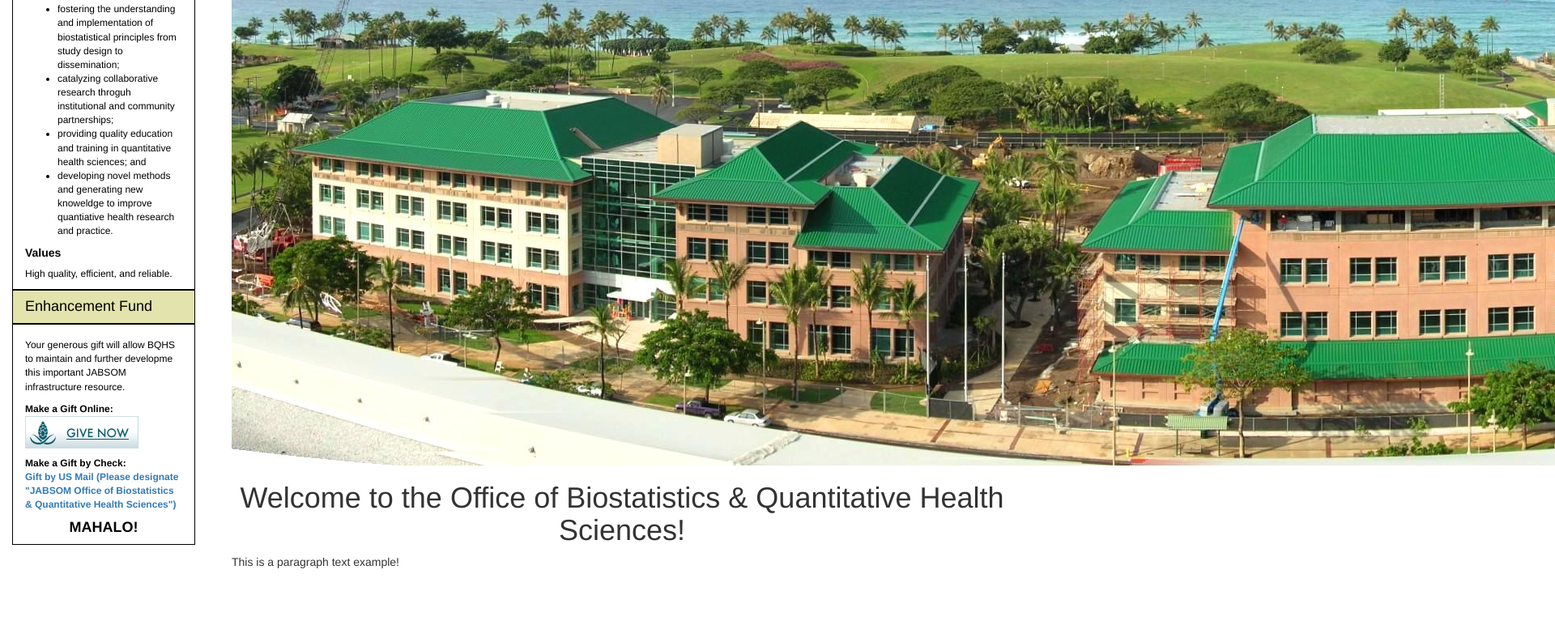
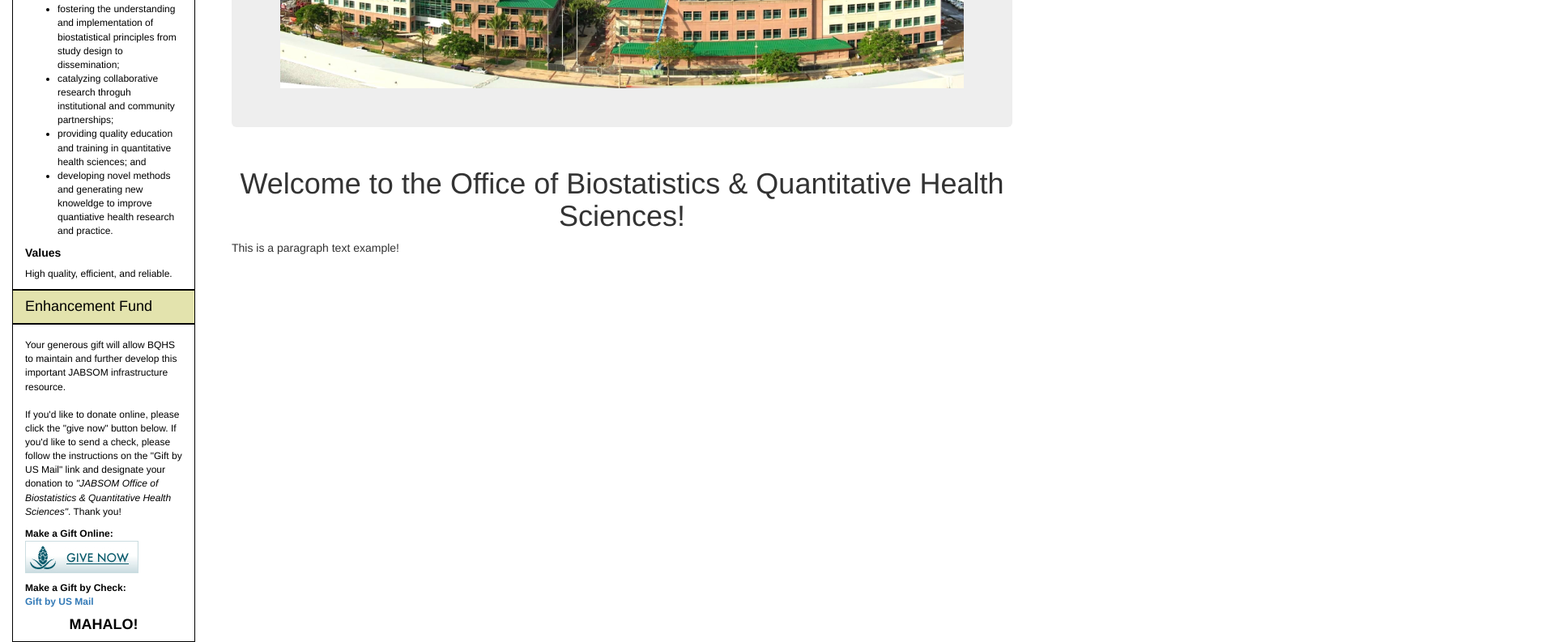
Before and after one commit to jasndr/NewBiostatWebProject, a plain HTML site: page WebApplication2/index.html in a window 1280 px wide. Shown: the part 493-1286 px from the top of the page at 81% size, 1920 px wide, since content can reach past the window. Before the commit the page ends 1207 px from the top, so only its background shows below. Drawn offline with nearby package versions, Linux system fonts and the light colour scheme.

Commit message:
Image placement: Finally adjusted image on the home page so that it creates fits the size of the content page.

```diff
--- a/WebApplication2/StyleSheet1.css
+++ b/WebApplication2/StyleSheet1.css
@@ -84,6 +84,11 @@ a:hover{
     width: 80%;
 }
 
+.jumbotron{
+   width: 100%;
+   height: 400px;
+}
+
 .leftSideBar{
     float: left;
     width: 20%;
--- a/WebApplication2/index.html
+++ b/WebApplication2/index.html
@@ -66,7 +66,7 @@
         <!--#Revolving Images -->
         <div class="container-fluid">
             <!--**Place Image One Here! **-->
-            <img src="jabsom-img1.jpg" />
+            <img class="jumbotron" src="jabsom-img1.jpg" />
 
         </div>
 
@@ -76,7 +76,7 @@
             <p>This is a paragraph text example!</p>
       </div>
 
-    </div>
+    </div> <!--(End Main Content) -->
 
     <!--#Content Held on the left side of each page. -->
     <div class="container-fluid leftSideBar">
@@ -112,12 +112,16 @@
 
         <!--#BQHS ENhancement Announcement (Content) -->
         <div class="container-fluid visionContent hierarchy">
-            <p><br />Your generous gift will allow BQHS to maintain and further developme this important JABSOM infrastructure resource.</p>
+            <p><br />Your generous gift will allow BQHS to maintain and further develop this important JABSOM infrastructure resource.
+               <br /><br />If you'd like to donate online, please click the "give now" button below.  If you'd like to send a check, please follow
+               the instructions on the "Gift by US Mail" link and designate your donation to <i> "JABSOM Office of Biostatistics &
+               Quantitative Health Sciences"</i>. Thank you!
+            </p>
             <p><strong>Make a Gift Online:</strong>
                 <a href="https://giving.uhfoundation.org/funds/12616904"><img src="button_give-now.jpg" /></a>
             </p>
             <p><strong>Make a Gift by Check:</strong> <br />
-                <a href="http://www.uhfoundation.org/give/gifts-us-mail">Gift by US Mail (Please designate "JABSOM Office of Biostatistics & Quantitative Health Sciences") </a>
+                <a href="http://www.uhfoundation.org/give/gifts-us-mail">Gift by US Mail </a>
             </p>
             <h4 class="mahalo">MAHALO!</h4>
         </div>
```
